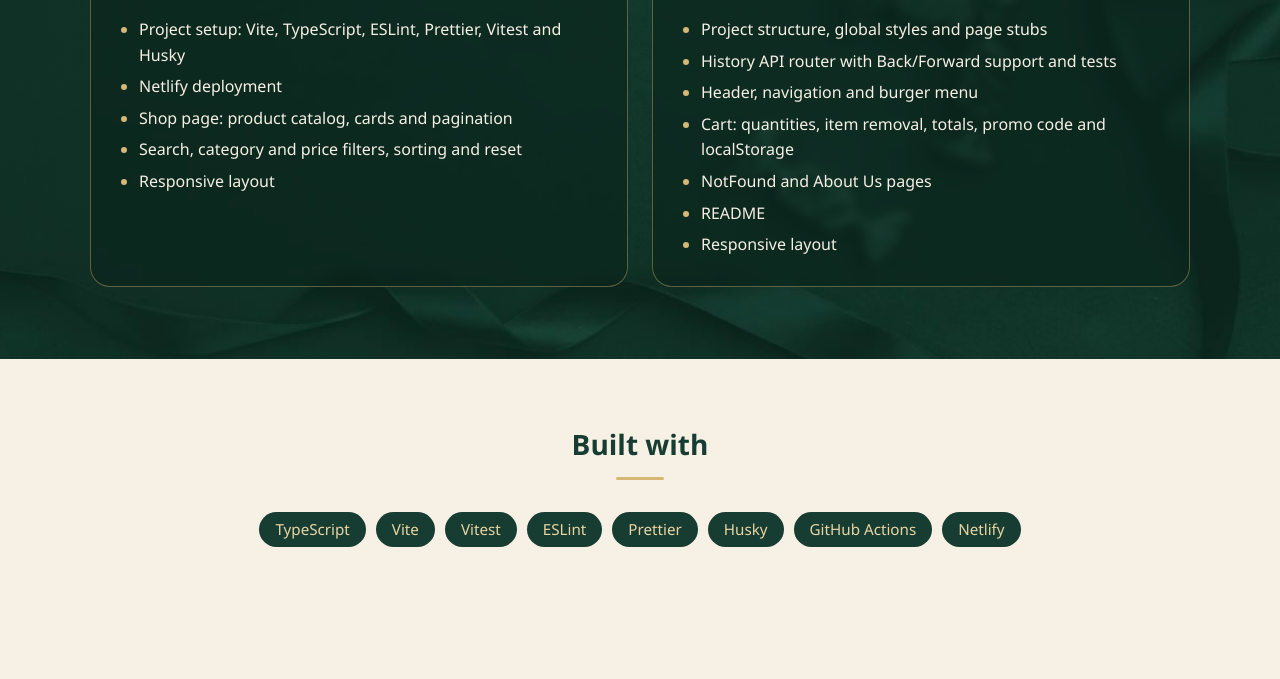
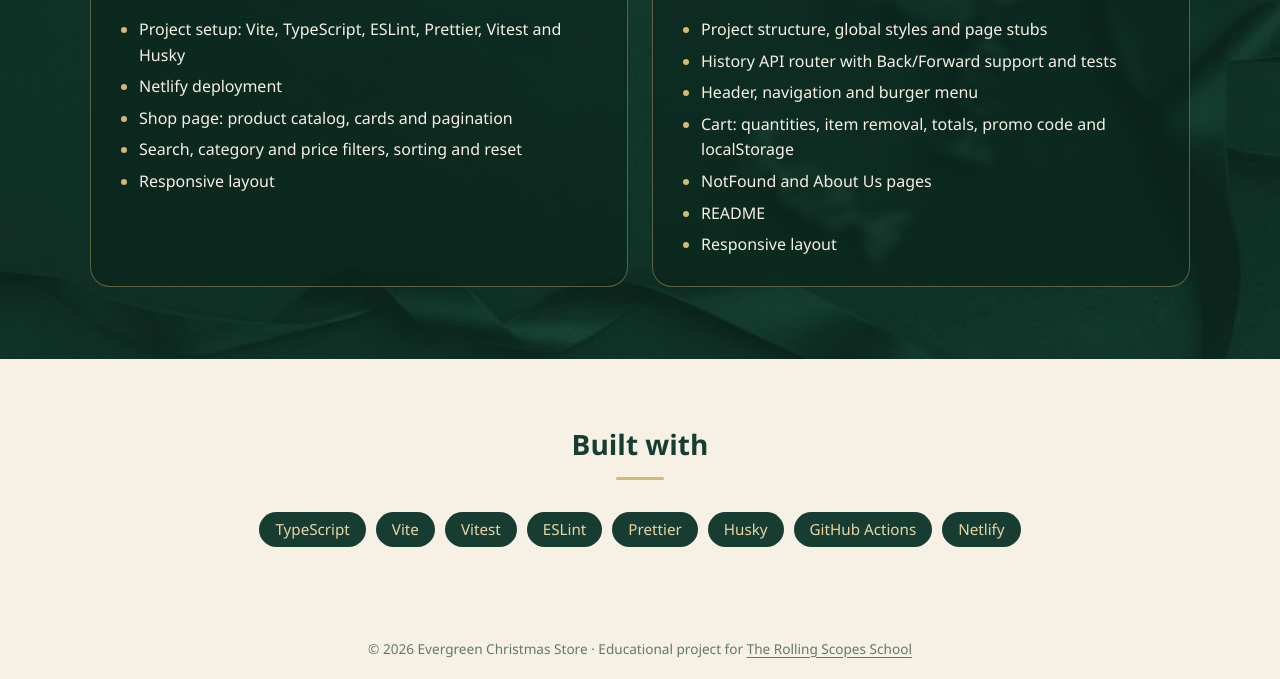
Before and after one commit to KateHalitsa/team-store, a website built with Vite: page index.html in a window 1280 px wide. Shown: the part 1443-2122 px from the top of the page. Before the commit the page ends 2062 px from the top, so only its background shows below. Built offline with nearby package versions, Linux system fonts and the light colour scheme.

Commit message:
style: integrate Footer into app layout

```diff
--- a/src/main.ts
+++ b/src/main.ts
@@ -1,10 +1,11 @@
 import './styles/styles.css';
 
 import { Header } from './components/Header/Header';
+import { Footer } from './components/Footer/Footer';
 import { initRouter } from './router/router';
 
 const app = document.querySelector<HTMLDivElement>('#app')!;
 const main = document.createElement('main');
 
-app.append(Header(), main);
+app.append(Header(), main, Footer());
 initRouter(main);
--- a/src/styles/styles.css
+++ b/src/styles/styles.css
@@ -9,10 +9,18 @@
 body {
     margin: 0;
     min-height: 100vh;
+    display: flex;
+    flex-direction: column;
     background: var(--color-cream);
     color: var(--color-green-dark-text);
     font-family: var(--font-main);
     line-height: 1.5;
+}
+
+#app {
+    flex: 1;
+    display: flex;
+    flex-direction: column;
 }
 
 h1,
@@ -23,6 +31,7 @@ p {
 }
 
 main {
+    flex: 1;
     padding: 24px 16px;
 }
 
```
